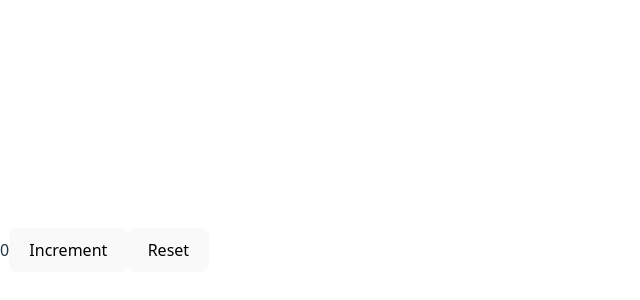
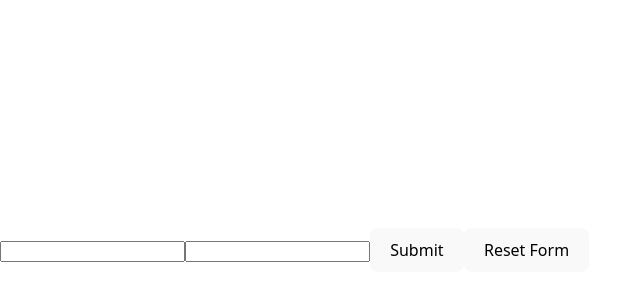
Before and after one commit to kanyasimbhatt/react-custom-hooks, a React (Vite) app in the folder allCustomHooks/: page / in a window 1280 px wide. Shown: the part 150-450 px from the top of the page, without its empty margins (0-640 px from the left). Built offline with nearby package versions, Linux system fonts and the light colour scheme.

Commit message:
add: add useForm hook

```diff
--- a/allCustomHooks/package.json
+++ b/allCustomHooks/package.json
@@ -11,7 +11,8 @@
   },
   "dependencies": {
     "react": "^19.0.0",
-    "react-dom": "^19.0.0"
+    "react-dom": "^19.0.0",
+    "react-hook-form": "^7.56.4"
   },
   "devDependencies": {
     "@eslint/js": "^9.22.0",
--- a/allCustomHooks/src/App.tsx
+++ b/allCustomHooks/src/App.tsx
@@ -1,12 +1,44 @@
-import useResetState from "./Hooks/useResetState";
-export default function App() {
-  const [value, setValue, reset] = useResetState(0);
+import useForm from "./Hooks/useForm";
+
+const initialValues = {
+  name: "",
+  password: "",
+};
+
+const App = () => {
+  const [values, handleChange, handleSubmit, resetForm] = useForm(
+    initialValues,
+    onSubmit
+  );
+
+  function onSubmit() {
+    console.log(values);
+  }
 
   return (
     <>
-      {value}
-      <button onClick={() => setValue(value + 1)}>Increment</button>
-      <button onClick={() => reset()}>Reset</button>
+      <form onSubmit={handleSubmit}>
+        <input
+          type="text"
+          id="name"
+          value={values.name as string}
+          onChange={(event) => handleChange(event, "name")}
+        />
+
+        <input
+          type="password"
+          id="password"
+          value={values.password as string}
+          onChange={(event) => handleChange(event, "password")}
+        />
+
+        <button type="submit">Submit</button>
+        <button type="button" onClick={resetForm}>
+          Reset Form
+        </button>
+      </form>
     </>
   );
-}
+};
+
+export default App;
--- /dev/null
+++ b/allCustomHooks/src/Hooks/useForm.ts
@@ -0,0 +1,43 @@
+// useForm: This hook manages form state and handles changes and submission logic.
+//  const { values, handleChange, handleSubmit, resetForm } = useForm(initialValues, onSubmit);
+
+import { ChangeEvent, FormEvent, useRef, useState } from "react";
+
+const useForm = (
+  initialValue: Record<string, unknown>,
+  onSubmit: (...args: unknown[]) => unknown
+) => {
+  const [values, setValues] = useState<Record<string, unknown>>(initialValue);
+  const issue = useRef(false);
+
+  const handleChange = (
+    event: ChangeEvent<HTMLInputElement>,
+    changedElement: keyof typeof values
+  ) => {
+    setValues({ ...values, [changedElement]: event.target.value });
+  };
+
+  const handleSubmit = (event: FormEvent<HTMLFormElement>) => {
+    event.preventDefault();
+    issue.current = false;
+    for (const a of Object.values(values)) {
+      if (!a) {
+        issue.current = true;
+        break;
+      }
+    }
+    if (!issue.current) onSubmit();
+  };
+
+  const resetForm = () => {
+    const inputs: Record<string, unknown> = { ...values };
+    for (const a of Object.entries(values)) {
+      inputs[a[0]] = "";
+    }
+    setValues({ ...inputs });
+  };
+
+  return [values, handleChange, handleSubmit, resetForm] as const;
+};
+
+export default useForm;
```
Also changed, not shown: 1 other file (tests, documents, lock files or other folders).
